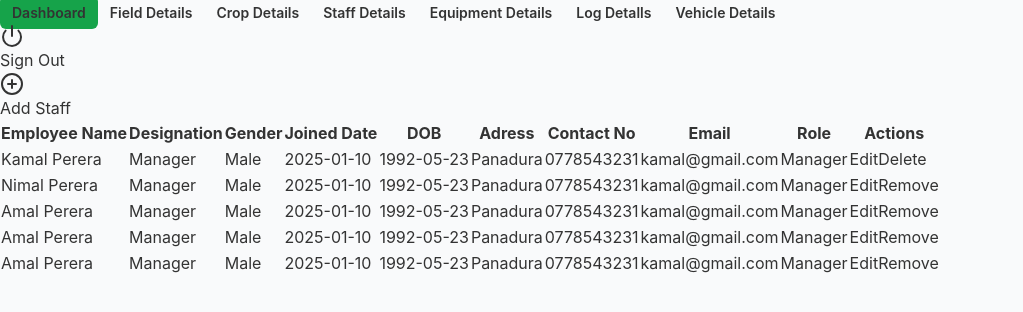
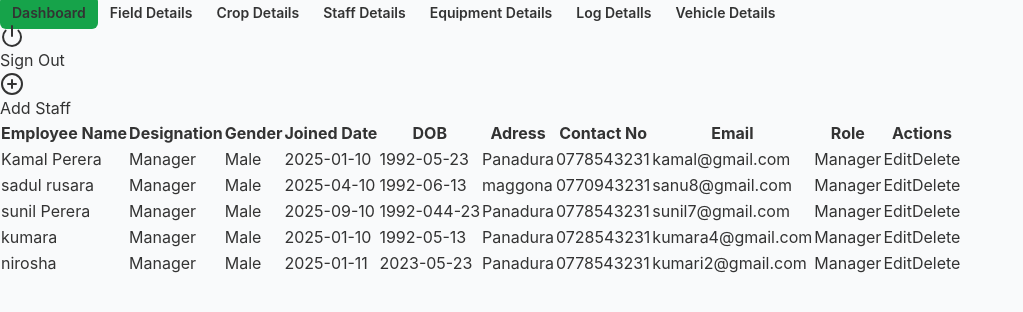
Before and after one commit to SandulRusara/green-shadow-react-pos, a React (Vite) app: page /staff in a window 1280 px wide. Shown: the top 312 px of the page, without its empty margins (0-1023 px from the left). Built offline with nearby package versions, Linux system fonts and the light colour scheme.

Commit message:
barchart fix

```diff
--- a/src/components/Barchart.tsx
+++ b/src/components/Barchart.tsx
@@ -31,9 +31,9 @@ export function Barchart() {
   return (
     <div className="flex flex-col lg:flex-row gap-6 h-full">
       <div className="bg-white rounded-lg shadow-lg p-6 flex-1 lg:w-1/2">
-        <p className="text-sm text-gray-600 mb-6">January - June 2025</p>
+        <p className="text-sm text-gray-600 mb-6">January - Desember 2025</p>
         <div className="overflow-x-auto">
-          <BarChart width={800} height={300} data={chartData}>
+          <BarChart width={1800} height={400} data={chartData}>
             <CartesianGrid vertical={false} />
             <XAxis
               dataKey="month"
--- a/src/pages/Crop.tsx
+++ b/src/pages/Crop.tsx
@@ -74,11 +74,11 @@ export function Crop() {
               <td className="px-6 py-4">
                 <img src={field} alt="" className="w-24 h-24 rounded-full" />
               </td>
-              <td className="px-6 py-4">Crop 1</td>
-              <td className="px-6 py-4">Crop 1</td>
+              <td className="px-6 py-4">Red rice</td>
+              <td className="px-6 py-4">Red rice</td>
               <td className="px-6 py-4">Fruit</td>
               <td className="px-6 py-4">Winter</td>
-              <td className="px-6 py-4">Field 1</td>
+              <td className="px-6 py-4">nobby</td>
               <td className="px-6 py-4">
                 <a
                   href="#"
@@ -98,11 +98,11 @@ export function Crop() {
               <td className="px-6 py-4">
                 <img src={field} alt="" className="w-24 h-24 rounded-full" />
               </td>
-              <td className="px-6 py-4">Crop 2</td>
-              <td className="px-6 py-4">Crop 2</td>
+              <td className="px-6 py-4">Red rice</td>
+              <td className="px-6 py-4">Red rice</td>
               <td className="px-6 py-4">Fruit</td>
               <td className="px-6 py-4">Winter</td>
-              <td className="px-6 py-4">Field 1</td>
+              <td className="px-6 py-4">nobby </td>
               <td className="px-6 py-4">
                 <a
                   href="#"
@@ -114,7 +114,7 @@ export function Crop() {
                   href="#"
                   className="font-medium text-red-600 hover:underline ml-2"
                 >
-                  Remove
+                  Delete
                 </a>
               </td>
             </tr>
@@ -122,11 +122,11 @@ export function Crop() {
               <td className="px-6 py-4">
                 <img src={field} alt="" className="w-24 h-24 rounded-full" />
               </td>
-              <td className="px-6 py-4">Crop 3</td>
-              <td className="px-6 py-4">Crop 3</td>
+              <td className="px-6 py-4">Red rice</td>
+              <td className="px-6 py-4">Red rice</td>
               <td className="px-6 py-4">Fruit</td>
               <td className="px-6 py-4">Winter</td>
-              <td className="px-6 py-4">Field 1</td>
+              <td className="px-6 py-4">nobby</td>
               <td className="px-6 py-4">
                 <a
                   href="#"
@@ -138,7 +138,7 @@ export function Crop() {
                   href="#"
                   className="font-medium text-red-600 hover:underline ml-2"
                 >
-                  Remove
+                  Delete
                 </a>
               </td>
             </tr>
--- a/src/pages/Equipment.tsx
+++ b/src/pages/Equipment.tsx
@@ -69,11 +69,11 @@ export function Equipment() {
           </thead>
           <tbody className="bg-slate-100 cursor-pointer">
             <tr className="hover:bg-slate-200 border-b border-gray-950 font-bold">
-              <td className="px-6 py-4">Shovel</td>
+              <td className="px-6 py-4">andry</td>
               <td className="px-6 py-4">Mechanical</td>
               <td className="px-6 py-4">Available</td>
-              <td className="px-6 py-4">Kamal Perera</td>
-              <td className="px-6 py-4">Field 1</td>
+              <td className="px-6 py-4">sunera uthpala </td>
+              <td className="px-6 py-4">nobby</td>
               <td className="px-6 py-4">
                 <a
                   href="#"
@@ -90,11 +90,11 @@ export function Equipment() {
               </td>
             </tr>
             <tr className="hover:bg-slate-200 border-b border-gray-950 font-bold">
-              <td className="px-6 py-4">Shovel</td>
-              <td className="px-6 py-4">Mechanical</td>
+              <td className="px-6 py-4">sanny</td>
+              <td className="px-6 py-4">teclead</td>
               <td className="px-6 py-4">Available</td>
-              <td className="px-6 py-4">Kamal Perera</td>
-              <td className="px-6 py-4">Field 1</td>
+              <td className="px-6 py-4">chamara</td>
+              <td className="px-6 py-4">nobby</td>
               <td className="px-6 py-4">
                 <a
                   href="#"
@@ -106,16 +106,16 @@ export function Equipment() {
                   href="#"
                   className="font-medium text-red-600 hover:underline ml-2"
                 >
-                  Remove
+                  Delete
                 </a>
               </td>
             </tr>
             <tr className="hover:bg-slate-200 border-b border-gray-950 font-bold">
-              <td className="px-6 py-4">Shovel</td>
+              <td className="px-6 py-4">logos</td>
               <td className="px-6 py-4">Mechanical</td>
               <td className="px-6 py-4">Available</td>
-              <td className="px-6 py-4">Kamal Perera</td>
-              <td className="px-6 py-4">Field 1</td>
+              <td className="px-6 py-4">Aruna nishantha</td>
+              <td className="px-6 py-4">nobby</td>
               <td className="px-6 py-4">
                 <a
                   href="#"
@@ -127,16 +127,16 @@ export function Equipment() {
                   href="#"
                   className="font-medium text-red-600 hover:underline ml-2"
                 >
-                  Remove
+                  Delete
                 </a>
               </td>
             </tr>
             <tr className="hover:bg-slate-200 border-b border-gray-950 font-bold">
-              <td className="px-6 py-4">Shovel</td>
+              <td className="px-6 py-4">randy</td>
               <td className="px-6 py-4">Mechanical</td>
               <td className="px-6 py-4">Available</td>
-              <td className="px-6 py-4">Kamal Perera</td>
-              <td className="px-6 py-4">Field 1</td>
+              <td className="px-6 py-4">amodh nanditha</td>
+              <td className="px-6 py-4">nobby</td>
               <td className="px-6 py-4">
                 <a
                   href="#"
@@ -148,16 +148,16 @@ export function Equipment() {
                   href="#"
                   className="font-medium text-red-600 hover:underline ml-2"
                 >
-                  Remove
+                  Delete
                 </a>
               </td>
             </tr>
             <tr className="hover:bg-slate-200 border-b border-gray-950 font-bold">
-              <td className="px-6 py-4">Shovel</td>
+              <td className="px-6 py-4">seena</td>
               <td className="px-6 py-4">Mechanical</td>
               <td className="px-6 py-4">Available</td>
-              <td className="px-6 py-4">Kamal Perera</td>
-              <td className="px-6 py-4">Field 1</td>
+              <td className="px-6 py-4"> Perera</td>
+              <td className="px-6 py-4">nobby</td>
               <td className="px-6 py-4">
                 <a
                   href="#"
@@ -169,7 +169,7 @@ export function Equipment() {
                   href="#"
                   className="font-medium text-red-600 hover:underline ml-2"
                 >
-                  Remove
+                  Delete
                 </a>
               </td>
             </tr>
--- a/src/pages/Field.tsx
+++ b/src/pages/Field.tsx
@@ -85,7 +85,7 @@ export function Field() {
                   href="#"
                   className="font-medium text-red-600 hover:underline ml-2"
                 >
-                  Remove
+                  Delete
                 </a>
               </td>
             </tr>
@@ -131,7 +131,7 @@ export function Field() {
                   href="#"
                   className="font-medium text-red-600 hover:underline ml-2"
                 >
-                  Remove
+                  Delete
                 </a>
               </td>
             </tr>
--- a/src/pages/Log.tsx
+++ b/src/pages/Log.tsx
@@ -114,7 +114,7 @@ export function Log() {
                   href="#"
                   className="font-medium text-red-600 hover:underline ml-2"
                 >
-                  Remove
+                  Delete
                 </a>
               </td>
             </tr>
@@ -138,7 +138,7 @@ export function Log() {
                   href="#"
                   className="font-medium text-red-600 hover:underline ml-2"
                 >
-                  Remove
+                  Delete
                 </a>
               </td>
             </tr>
--- a/src/pages/Staff.tsx
+++ b/src/pages/Staff.tsx
@@ -106,14 +106,14 @@ export function Staff() {
               </td>
             </tr>
             <tr className="hover:bg-slate-200 border-b border-gray-950 font-bold">
-              <td className="px-6 py-4">Nimal Perera</td>
+              <td className="px-6 py-4">sadul rusara</td>
               <td className="px-6 py-4">Manager</td>
               <td className="px-6 py-4">Male</td>
-              <td className="px-6 py-4">2025-01-10</td>
-              <td className="px-6 py-4">1992-05-23</td>
-              <td className="px-6 py-4">Panadura</td>
-              <td className="px-6 py-4">0778543231</td>
-              <td className="px-6 py-4">kamal@gmail.com</td>
+              <td className="px-6 py-4">2025-04-10</td>
+              <td className="px-6 py-4">1992-06-13</td>
+              <td className="px-6 py-4">maggona</td>
+              <td className="px-6 py-4">0770943231</td>
+              <td className="px-6 py-4">sanu8@gmail.com</td>
               <td className="px-6 py-4">Manager</td>
               <td className="px-6 py-4">
                 <a
@@ -126,19 +126,19 @@ export function Staff() {
                   href="#"
                   className="font-medium text-red-600 hover:underline ml-2"
                 >
-                  Remove
+                  Delete
                 </a>
               </td>
             </tr>
             <tr className="hover:bg-slate-200 border-b border-gray-950 font-bold">
-              <td className="px-6 py-4">Amal Perera</td>
+              <td className="px-6 py-4">sunil Perera</td>
               <td className="px-6 py-4">Manager</td>
               <td className="px-6 py-4">Male</td>
-              <td className="px-6 py-4">2025-01-10</td>
-              <td className="px-6 py-4">1992-05-23</td>
+              <td className="px-6 py-4">2025-09-10</td>
+              <td className="px-6 py-4">1992-044-23</td>
               <td className="px-6 py-4">Panadura</td>
               <td className="px-6 py-4">0778543231</td>
-              <td className="px-6 py-4">kamal@gmail.com</td>
+              <td className="px-6 py-4">sunil7@gmail.com</td>
               <td className="px-6 py-4">Manager</td>
               <td className="px-6 py-4">
                 <a
@@ -151,19 +151,19 @@ export function Staff() {
                   href="#"
                   className="font-medium text-red-600 hover:underline ml-2"
                 >
-                  Remove
+                  Delete
                 </a>
               </td>
             </tr>
             <tr className="hover:bg-slate-200 border-b border-gray-950 font-bold">
-              <td className="px-6 py-4">Amal Perera</td>
+              <td className="px-6 py-4">kumara</td>
               <td className="px-6 py-4">Manager</td>
               <td className="px-6 py-4">Male</td>
               <td className="px-6 py-4">2025-01-10</td>
-              <td className="px-6 py-4">1992-05-23</td>
+              <td className="px-6 py-4">1992-05-13</td>
               <td className="px-6 py-4">Panadura</td>
-              <td className="px-6 py-4">0778543231</td>
-              <td className="px-6 py-4">kamal@gmail.com</td>
+              <td className="px-6 py-4">0728543231</td>
+              <td className="px-6 py-4">kumara4@gmail.com</td>
               <td className="px-6 py-4">Manager</td>
               <td className="px-6 py-4">
                 <a
@@ -176,19 +176,19 @@ export function Staff() {
                   href="#"
                   className="font-medium text-red-600 hover:underline ml-2"
                 >
-                  Remove
+                  Delete
                 </a>
               </td>
             </tr>
             <tr className="hover:bg-slate-200 border-b border-gray-950 font-bold">
-              <td className="px-6 py-4">Amal Perera</td>
+              <td className="px-6 py-4">nirosha</td>
               <td className="px-6 py-4">Manager</td>
               <td className="px-6 py-4">Male</td>
-              <td className="px-6 py-4">2025-01-10</td>
-              <td className="px-6 py-4">1992-05-23</td>
+              <td className="px-6 py-4">2025-01-11</td>
+              <td className="px-6 py-4">2023-05-23</td>
               <td className="px-6 py-4">Panadura</td>
               <td className="px-6 py-4">0778543231</td>
-              <td className="px-6 py-4">kamal@gmail.com</td>
+              <td className="px-6 py-4">kumari2@gmail.com</td>
               <td className="px-6 py-4">Manager</td>
               <td className="px-6 py-4">
                 <a
@@ -201,7 +201,7 @@ export function Staff() {
                   href="#"
                   className="font-medium text-red-600 hover:underline ml-2"
                 >
-                  Remove
+                  Delete
                 </a>
               </td>
             </tr>
--- a/src/pages/Vehicle.tsx
+++ b/src/pages/Vehicle.tsx
@@ -21,7 +21,6 @@ export function Vehicle() {
 
   const handleSubmit = (e: React.FormEvent) => {
     e.preventDefault();
-    console.log("Vehicle added!");
     dispatch(closeModal());
   };
   return (
@@ -109,7 +108,7 @@ export function Vehicle() {
                   href="#"
                   className="font-medium text-red-600 hover:underline ml-2"
                 >
-                  Remove
+                  Delete
                 </a>
               </td>
             </tr>
@@ -131,7 +130,7 @@ export function Vehicle() {
                   href="#"
                   className="font-medium text-red-600 hover:underline ml-2"
                 >
-                  Remove
+                  Delete
                 </a>
               </td>
             </tr>
@@ -153,7 +152,7 @@ export function Vehicle() {
                   href="#"
                   className="font-medium text-red-600 hover:underline ml-2"
                 >
-                  Remove
+                  Delete
                 </a>
               </td>
             </tr>
@@ -175,7 +174,7 @@ export function Vehicle() {
                   href="#"
                   className="font-medium text-red-600 hover:underline ml-2"
                 >
-                  Remove
+                  Delete
                 </a>
               </td>
             </tr>
```
